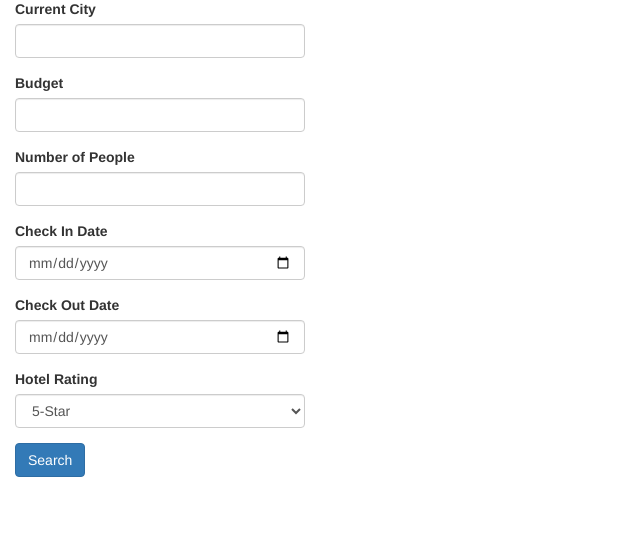
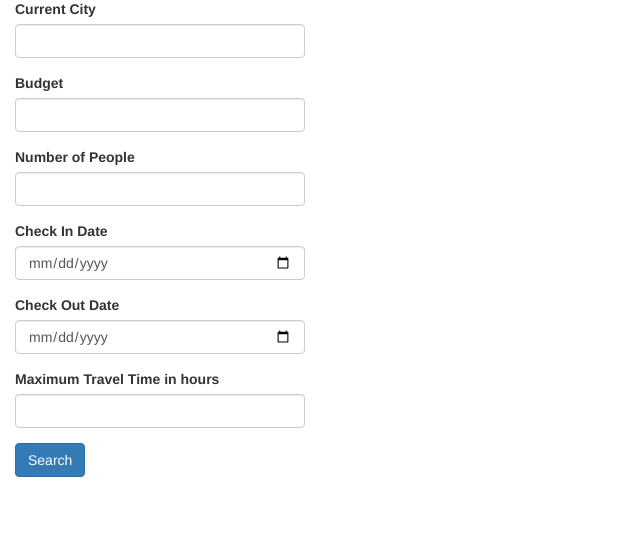
Before and after one commit to aryaman4/TravelRank, a Flask app: page /results in a window 1280 px wide. Shown: the part 73-617 px from the top of the page, without its empty margins (0-640 px from the left). Run offline with Flask 2, Linux system fonts and the light colour scheme; some libraries are stand-ins or nearby versions.

Commit message:
Change of plans.

```diff
--- a/app.py
+++ b/app.py
@@ -40,6 +40,9 @@ class SearchForm(Form):
 		validators.required(),
 		check_checkin_date,
 		check_checkout_date(min=checkin)], format = '%Y-%m-%d')
+	max_traveltime = IntegerField('Maximum Travel Time in hours', [
+		validators.required(),
+		validators.NumberRange(min=1, message='Maximum hours should atleast be 1')])
 
 
 @app.route('/', methods=['GET', 'POST'])
@@ -52,6 +55,7 @@ def index():
 		people = form.people.data
 		checkin = form.checkin.data
 		checkout = form.checkout.data
+		max_traveltime = form.max_traveltime.data
 
 		return redirect(url_for('results'))
 
@@ -73,7 +77,9 @@ class FilterForm(Form):
 		validators.required(),
 		check_checkin_date,
 		check_checkout_date(min=checkin)], format = '%Y-%m-%d')
-	rating = SelectField('Hotel Rating', choices=[(rating, rating) for rating in levels])
+	max_traveltime = IntegerField('Maximum Travel Time in hours', [
+		validators.required(),
+		validators.NumberRange(min=1, message='Maximum hours should atleast be 1')])
 
 
 @app.route('/results', methods=['GET', 'POST'])
@@ -86,7 +92,7 @@ def results():
 		people = form.people.data
 		checkin = form.checkin.data
 		checkout = form.checkout.data
-		rating = form.rating.data
+		max_traveltime = form.max_traveltime.data
 
 		return redirect(url_for('results'))
 
--- a/templates/index.html
+++ b/templates/index.html
@@ -22,7 +22,7 @@ aMaDeUs
 	<br>
 </div>
 
-<div class="container" style="padding-bottom:13em">
+<div class="container" style="padding-bottom:9em">
 	<form class="" method="POST" action="/">
 		<dl>
 			{{ form.csrf_token }}
@@ -31,7 +31,8 @@ aMaDeUs
 			{{ wtf.form_field(form.people) }}
 			{{ wtf.form_field(form.checkin) }}
 			{{ wtf.form_field(form.checkout) }}
-			<button type="button" class="btn btn-primary">Search</button>
+			{{ wtf.form_field(form.max_traveltime) }}
+			<button type="submit" class="btn btn-primary">Search</button>
 		</dl>
 	</form>
 </div>
--- a/templates/results.html
+++ b/templates/results.html
@@ -20,8 +20,8 @@ aMaDeUs
 			{{ wtf.form_field(form.people) }}
 			{{ wtf.form_field(form.checkin) }}
 			{{ wtf.form_field(form.checkout) }}
-			{{ wtf.form_field(form.rating) }}
-			<button type="button" class="btn btn-primary">Search</button>
+			{{ wtf.form_field(form.max_traveltime) }}
+			<button type="submit" class="btn btn-primary">Search</button>
 		</dl>
 	</form>
 </div>
```
